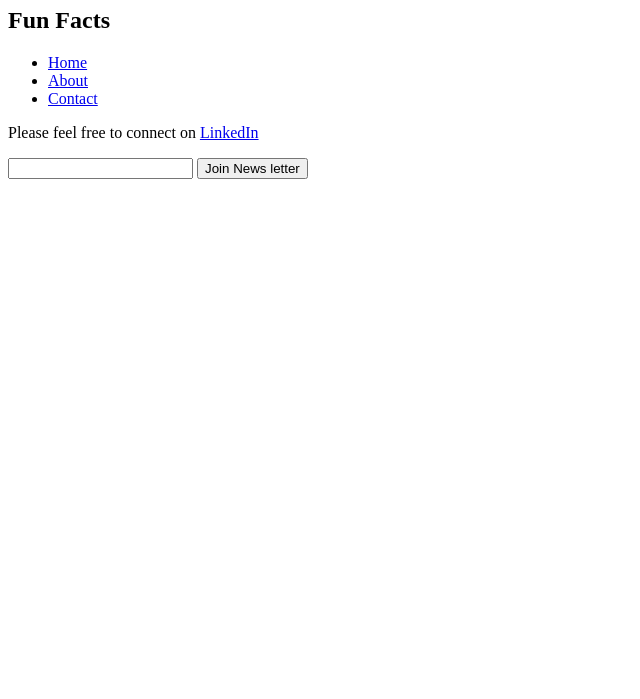
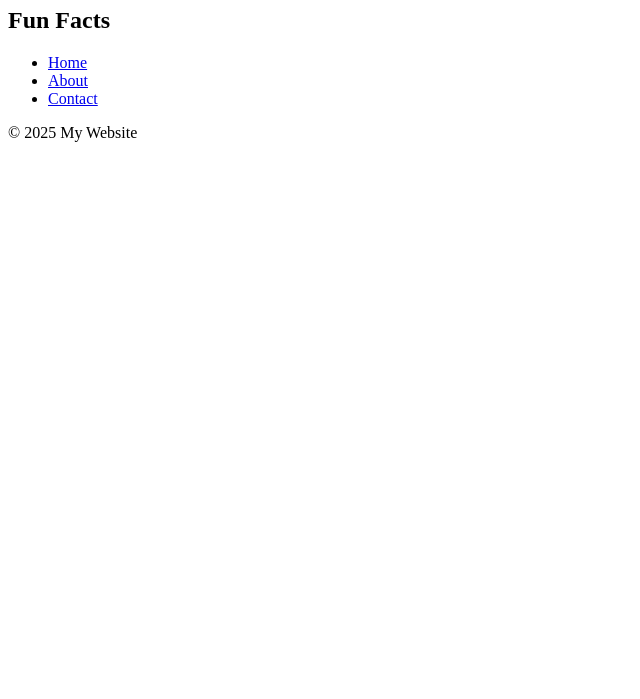
Before and after one commit to TechBarbie247/PINKY, a plain HTML site: page index.html in a window 1280 px wide. Shown: the part 101-800 px from the top of the page, without its empty margins (0-640 px from the left). Drawn offline with Linux system fonts and the light colour scheme.

Commit message:
added footer

```diff
--- a/index.html
+++ b/index.html
@@ -20,6 +20,6 @@
     <li><a href="#">Contact</a></li>
   </ul>
 </nav>
-<p> Please feel free to connect on <a href="https://www.linkedin.com/public-profile/settings?trk=d_flagship3_profile_self_view_public_profile"target="_blank">LinkedIn</a></p>
-<input type=text>
-       <button>Join News letter</button
+<footer>
+  <p>&copy; 2025 My Website</p>
+</footer>
```
